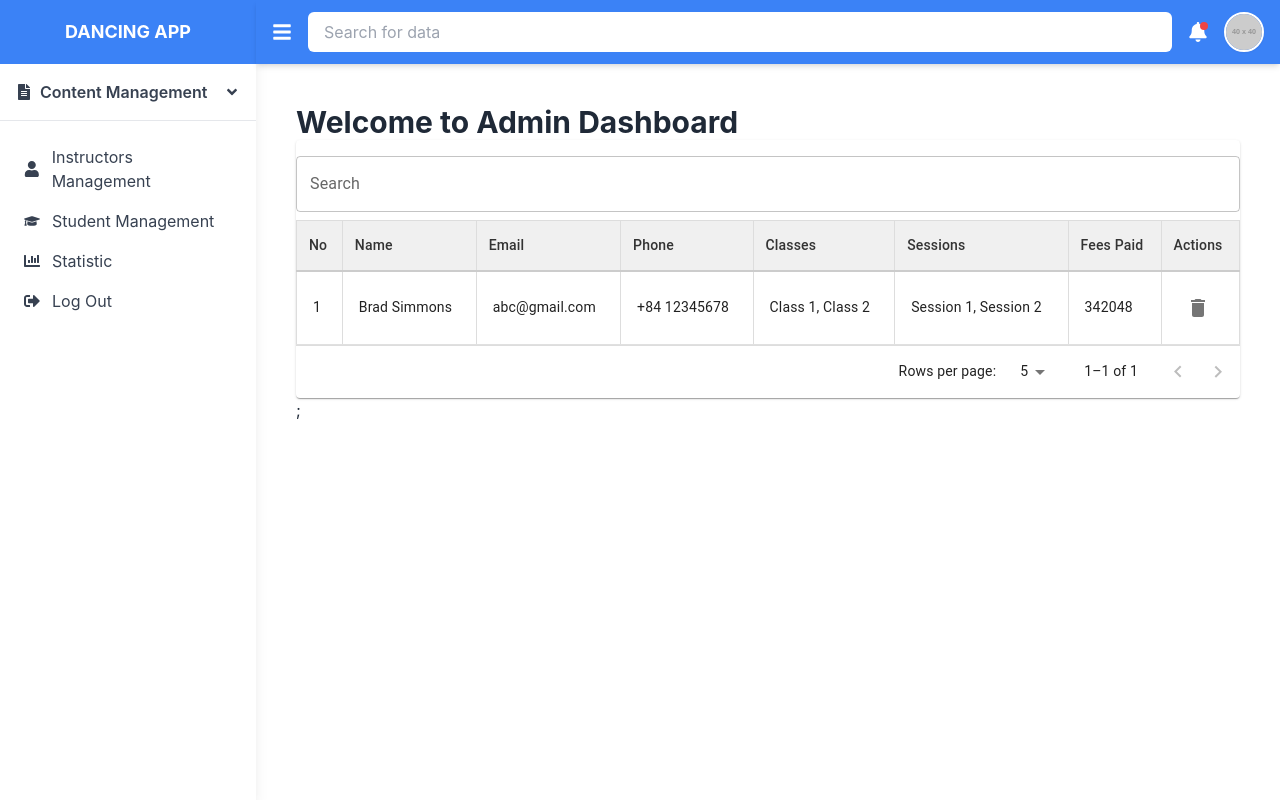
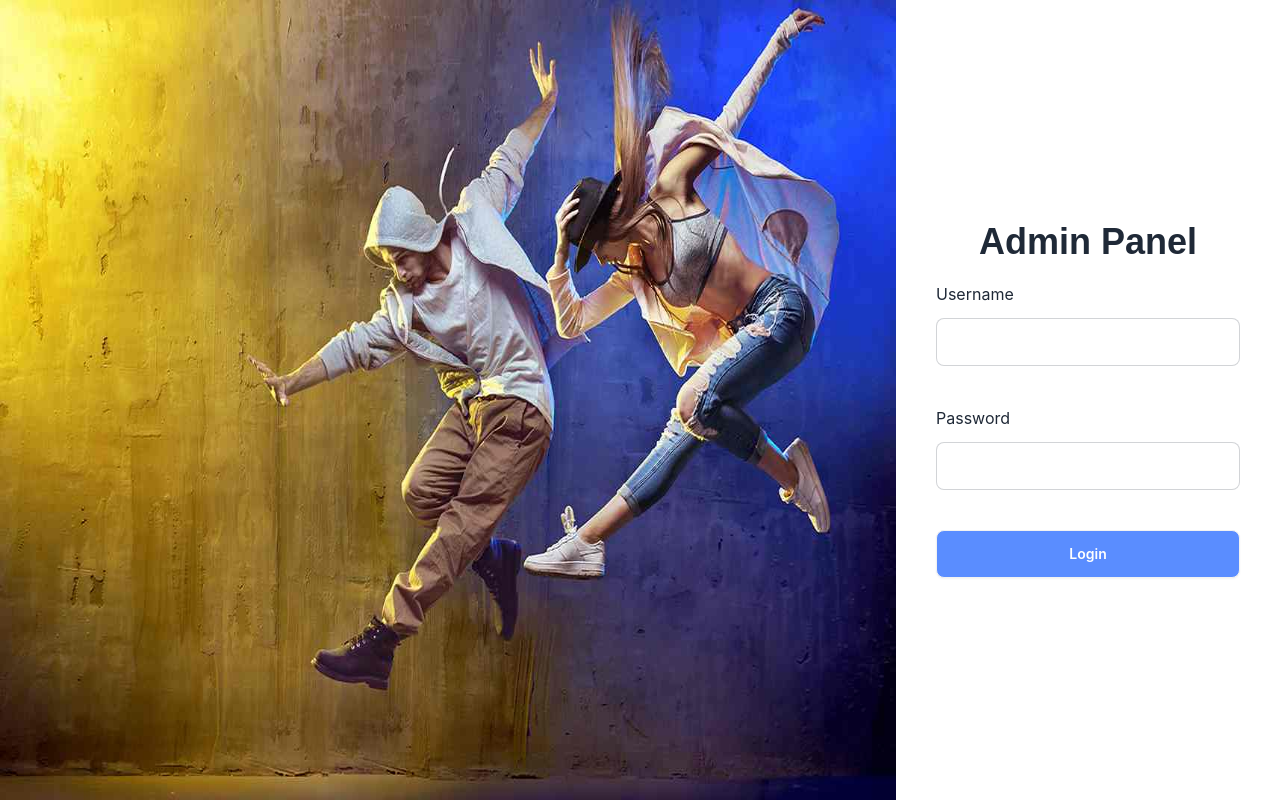
Before and after one commit to BlackSun125/FORDANCE_ADMIN, a React (Create React App) app in the folder frontend/: page / in a window 1280 px wide. Before the commit this address led to /dashboard. Built offline with nearby package versions, Linux system fonts and the light colour scheme; what tailgrids would draw is missing.

Commit message:
done merge

```diff
--- a/frontend/src/routes/AppRouter.js
+++ b/frontend/src/routes/AppRouter.js
@@ -14,7 +14,7 @@ const AppRouter = () => {
     return (
         <Routes>
             {/* Sử dụng MainLayout cho tất cả các route */}
-                <Route path="/" element={<Navigate to="/dashboard" />} />
+            <Route index element={<LoginPage />} />
             <Route
                 path="*"
                 element={
@@ -25,11 +25,10 @@ const AppRouter = () => {
                             <Route path="/classes" element={<Classes />} />
                             <Route path="/sessions" element={<Sessions />} />
                             <Route path="/comments" element={<Comments />} />
-                                <Route index element={<LoginPage />} />
-                                <Route path="income-report" element={<IncomeReportPage />} />
-                                <Route path="instructors" element={<ListInstructorPage />} />
+                            <Route path="/income-report" element={<IncomeReportPage />} />
+                            <Route path="/instructors" element={<ListInstructorPage />} />
                             <Route
-                                    path="instructors/:instructorId"
+                                path="/instructors/:instructorId"
                                 element={<InstructorDetailPage />}
                             />
                             <Route path="*" element={<h1>404 - Page Not Found</h1>} />
```
Lines whose indentation alone changed are shown as unchanged.
